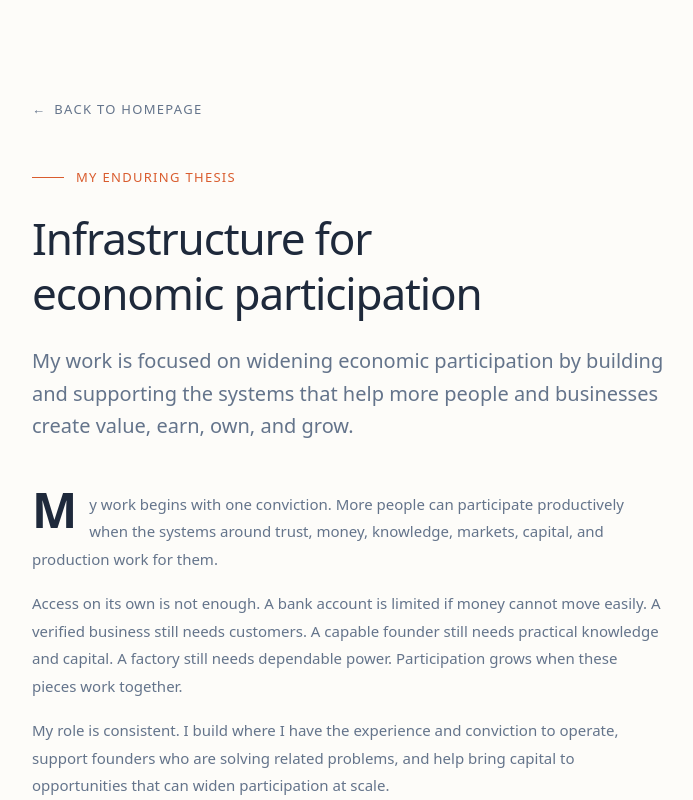
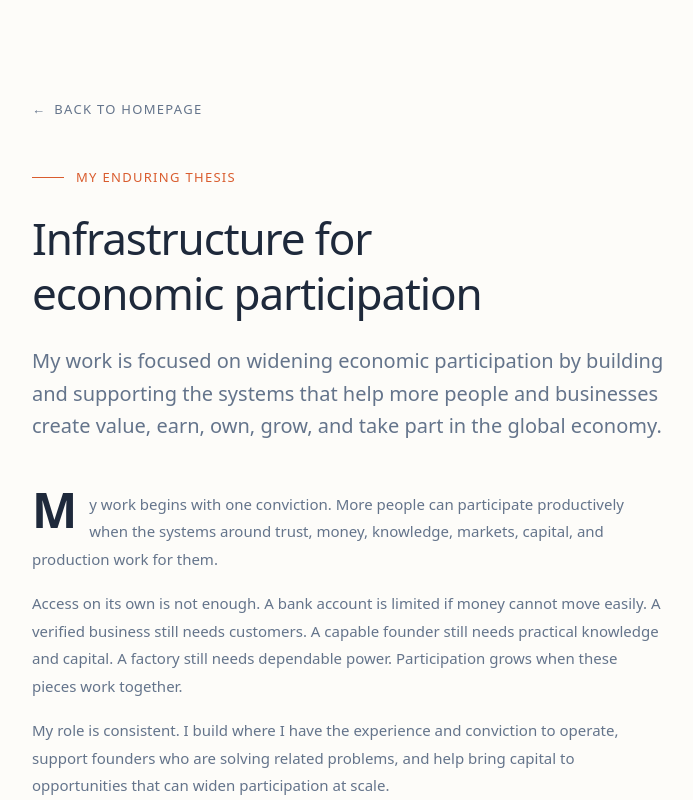
Before and after one commit to Threadigit/adetuyi.com, a Next.js app: page /thesis in a window 1280 px wide. Shown: the top 800 px of the page, without its empty margins (292-985 px from the left). Built offline with nearby package versions, Linux system fonts and the light colour scheme.

Commit message:
Restore global economy connection

```diff
--- a/src/app/thesis/page.tsx
+++ b/src/app/thesis/page.tsx
@@ -108,7 +108,7 @@ export default function EconomicParticipationThesisPage() {
           <p className="text-[18px] md:text-[20px] leading-relaxed text-muted">
             My work is focused on widening economic participation by building
             and supporting the systems that help more people and businesses
-            create value, earn, own, and grow.
+            create value, earn, own, grow, and take part in the global economy.
           </p>
         </header>
 
```
